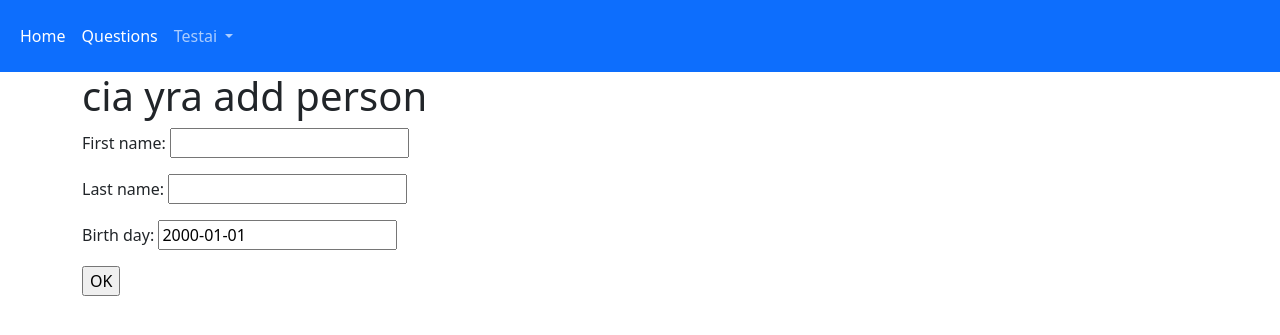
After one commit to Mindaugasv24/project_django, a Django app: page /examination/persons/add in a window 1280 px wide. The commit adds this page. Shown: the top 335 px of the page. Run offline with Django 5.2, Linux system fonts and the light colour scheme.

Commit message:
first commit

```diff
--- /dev/null
+++ b/examination/forms.py
@@ -0,0 +1,14 @@
+from django import forms
+from .models import Person
+
+
+class PersonForm(forms.ModelForm):
+    class Meta:
+        model = Person
+        fields = "__all__"
+
+
+class NameForm1(forms.Form):
+    first_name = forms.CharField(label="your_name", max_length=105)
+    last_name = forms.CharField(label="your_last_name", max_length=100)
+    birth_day = forms.DateField(label="your_birth_day")
--- a/examination/models.py
+++ b/examination/models.py
@@ -18,6 +18,9 @@
 
     def __str__(self):
         return f"{self.first_name} {self.last_name}"
+
+
+topic = ["Animal", "KET"]
 
 
 class Exam(BaseModel):
--- /dev/null
+++ b/examination/templates/examination/person_add.html
@@ -0,0 +1,13 @@
+{% extends "home/base.html" %}
+
+{% block content %}
+
+    <h1> cia yra add person </h1>
+
+    <form method="post">
+        {% csrf_token %}
+        {{ form.as_p }}
+        <input type="submit" value="OK">
+    </form>
+
+{% endblock %}ml>
--- a/examination/urls.py
+++ b/examination/urls.py
@@ -8,4 +8,6 @@
     path("persons/", views.get_persons, name="persons"),
     path("persons/<int:pk>", views.get_person, name="person"),
     path("persons/<int:pk>/delete", views.delete_person, name="delete_person"),
+    path("persons/<int:pk>/update", views.update, name="update_person"),
+    path("persons/add", views.add_person, name="person_add"),
 ]
--- a/examination/views.py
+++ b/examination/views.py
@@ -1,6 +1,6 @@
 from django.shortcuts import get_object_or_404, render, redirect
-
 from .models import Person
+from .forms import PersonForm, NameForm1
 
 
 def get_persons(request):
@@ -17,6 +17,46 @@
     return render(request, "examination/person.html", context)
 
 
+def add_person(request):
+    if request.method == "POST":
+        form = PersonForm(request.POST)
+        if form.is_valid():
+            form.save()
+        return redirect("examination:persons")
+    else:
+        form = PersonForm()
+    return render(request, "examination/person_add.html", {"form": form})
+
+
+def add_person_2(request):
+    if request.method == "POST":
+        form = NameForm1(request.POST)
+        if form.is_valid():
+            data = form.cleaned_data
+            person = Person(
+                first_name=data["first_name"],
+                last_name=data["last_name"],
+                birth_day=data["birth_day"],
+            )
+            person.save()
+        return redirect("examination:persons")
+    return render(request, "examination/person_add.html")
+
+
+def add_person_1(request):
+    context = {"person": 1}
+    if request.method == "POST":
+        data = request.POST
+        person = Person(
+            first_name=data["your_name"],
+            last_name=data["last_name"],
+            birth_day=data["birth_day"],
+        )
+        person.save()
+        return redirect("examination:persons")
+    return render(request, "examination/person_add_1.html", context)
+
+
 def delete_person(request, pk):
     """r"""
     person = get_object_or_404(Person, pk=pk)
@@ -25,3 +65,17 @@
         person.delete()
         return redirect("examination:persons")
     return render(request, "examination/person_delete.html", context)
+
+
+def update(request, pk):
+    person = get_object_or_404(Person, pk=pk)
+    if request.method == "POST":
+        form = PersonForm(request.POST, instance=person)
+        if form.is_valid():
+            form.save()
+        return redirect("examination: person", pk=pk)
+    else:
+        form = PersonForm(instance=person)
+
+    context = {"form": form}
+    return render(request, "examination/update.html", context)
```
Also changed, not shown: examination/templates/examination/person_add_1.html (added, +18 -0 lines), examination/templates/examination/person_update.html (added, +13 -0 lines), examination/templates/examination/persons.html (+7 -3 lines), db.sqlite3.
